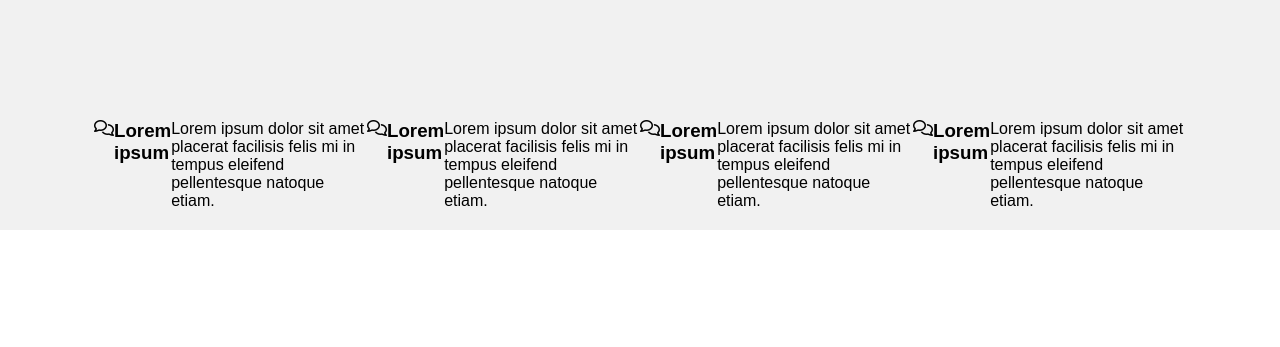
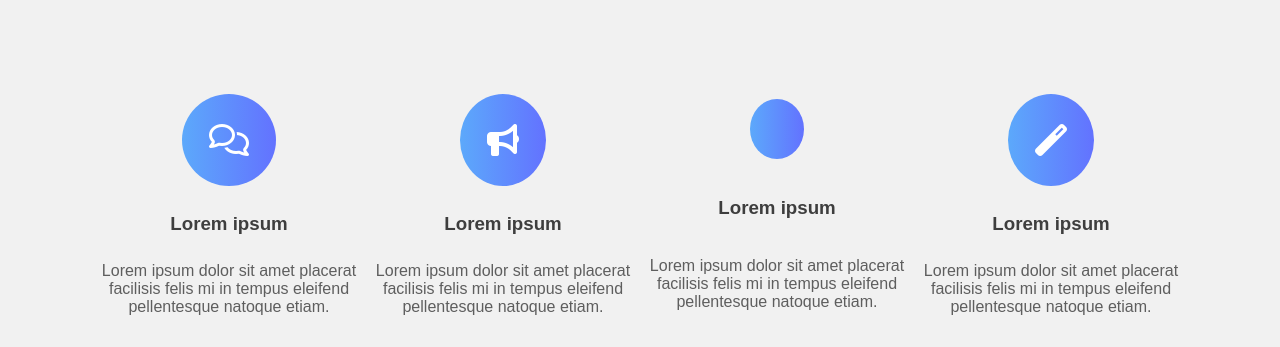
Before and after one commit to waqas-codes/landing-page, a React (Vite) app: page / in a window 1280 px wide. Shown: the part 1210-1557 px from the top of the page. Before the commit the page ends 1440 px from the top, so only its background shows below. Built offline with nearby package versions, Linux system fonts and the light colour scheme.

Commit message:
feature and iconIcards are completed

```diff
--- a/src/App.css
+++ b/src/App.css
@@ -191,7 +191,7 @@
 }
 
 .feature-section {
-  height: 50vh;
+  height: 65vh;
   padding: 10px 0;
   background-color: rgb(241, 241, 241);
   display: flex;
@@ -222,7 +222,8 @@
   width:90vw;
   padding: 10px 30px;
   display: flex;
-  /* flex-wrap: wrap; */
+  flex-wrap: wrap;
+  justify-content: space-between;
 
 }
 
@@ -247,6 +248,9 @@
   .nav-list.desktop-nav {
     display: none;
   }
+  .feature-section {
+    height: auto;
+  }
 }
 
 @media (min-width: 769px) {
--- a/src/components/Feature.jsx
+++ b/src/components/Feature.jsx
@@ -6,10 +6,18 @@ const Feature = () => {
     <div className='feature-section'>
         <h1>FEATURES</h1>
         <div className="icons-container">
-            <IconCard />
-            <IconCard />
-            <IconCard />
-            <IconCard />
+            <IconCard
+            icon="fa-regular fa-comments"
+            />
+            <IconCard
+            icon="fa fa-bullhorn"
+            />
+            <IconCard
+            icon="fa fa-group"
+            />
+            <IconCard
+            icon="fa fa-magic"
+            />
         </div>
     </div>
   )
--- a/src/components/icons-container/Icon.module.css
+++ b/src/components/icons-container/Icon.module.css
@@ -1,4 +1,27 @@
 .icon {
+    height: 250px;
+    width: 270px;
     display: flex;
+    flex-wrap: wrap;
+    flex-direction: column;
+    align-items: center;
+    justify-content: space-around;
     /* background-color: black; */
 }
+
+.icon i {
+    background: linear-gradient(to right, #5ca9fb 0%, #6372ff 100%);
+    padding: 30px 27px;
+    border: none;
+    font-size: xx-large;
+    color: white;
+    border-radius: 50%;
+}
+
+.icon h3{
+    color: rgb(62, 62, 62);
+}
+.icon p{
+    text-align: center;
+    color: rgb(94, 94, 94);
+}
--- a/src/components/icons-container/IconCard.jsx
+++ b/src/components/icons-container/IconCard.jsx
@@ -1,9 +1,9 @@
 import React from 'react'
 import styles from './Icon.module.css';
-const IconCard = () => {
+const IconCard = ({icon = "fa fa-magic"}) => {
   return (
     <div className={styles.icon}>
-        <i className="fa-regular fa-comments"></i>
+        <i className={icon}></i>
         <h3>Lorem ipsum</h3>
         <p>Lorem ipsum dolor sit amet placerat facilisis felis mi in tempus eleifend pellentesque natoque etiam.</p>
     </div>
```
